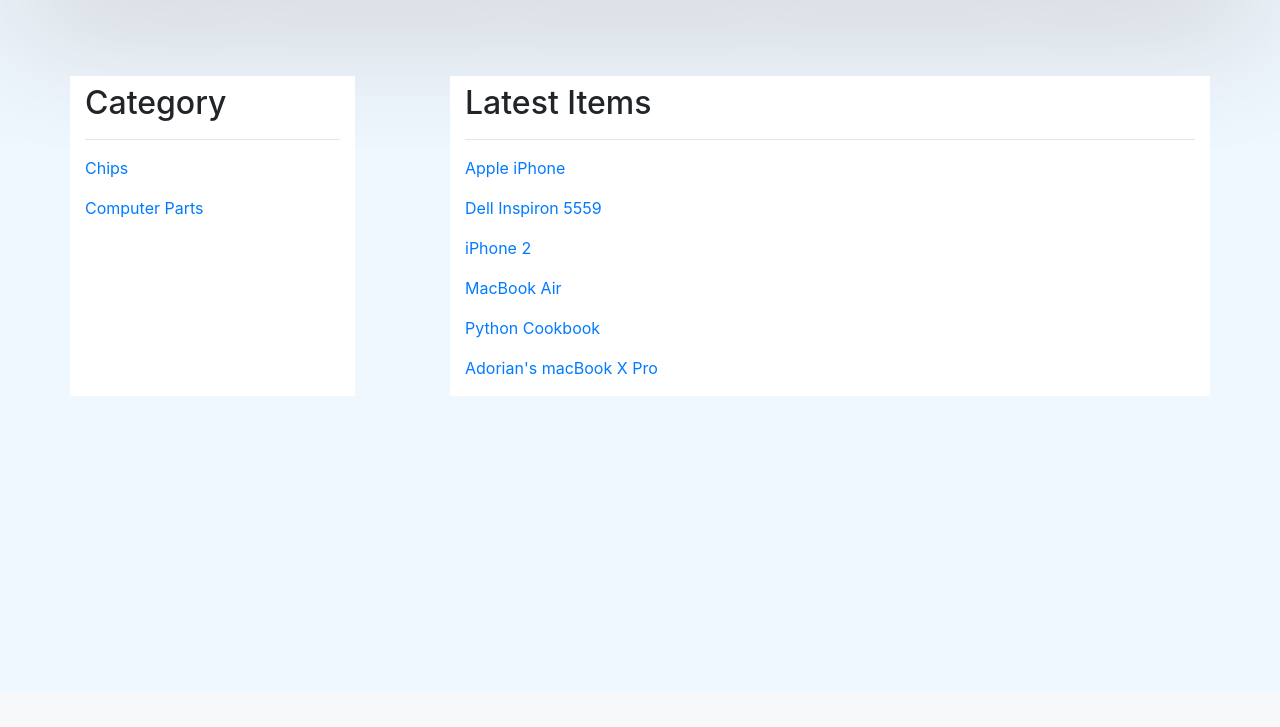
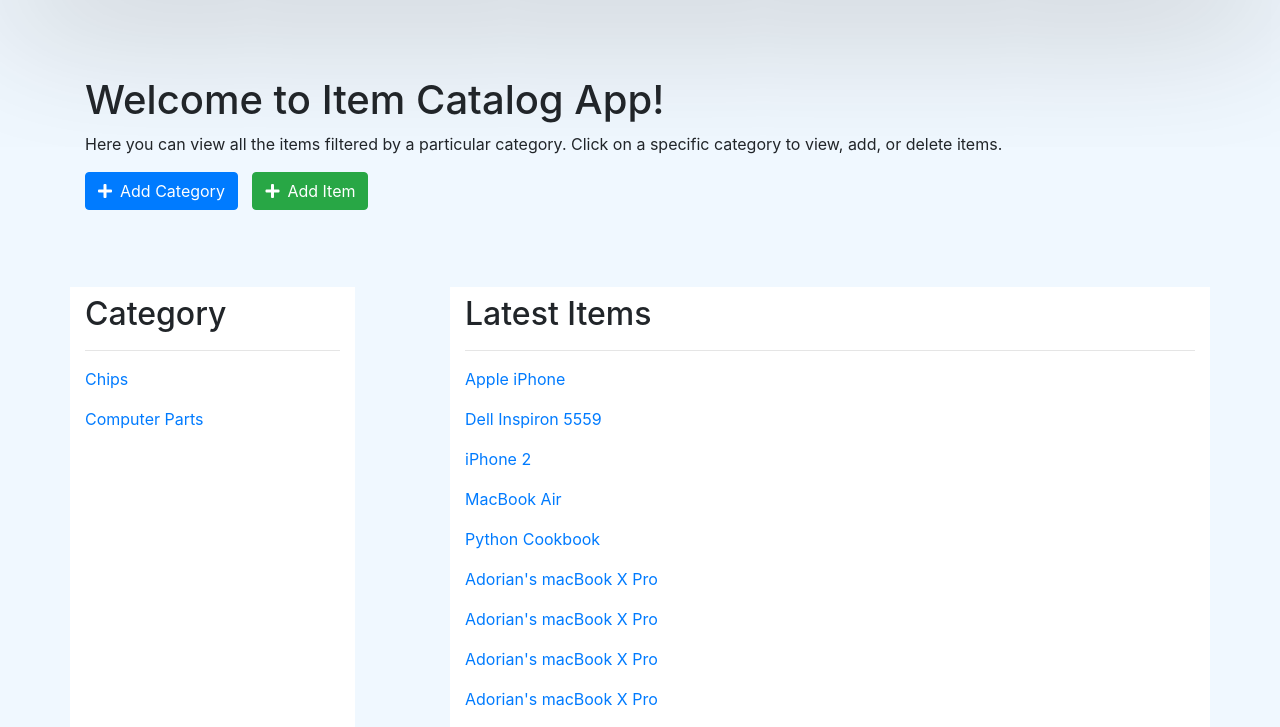
Before and after one commit to S-Dey/Udacity-Item-Catalog-Project, a Python web app: template templates/index.html in a window 1280 px wide. Shown: the part 108-835 px from the top of the page. Before the commit the page ends 483 px from the top, so only its background shows below. Run offline with Jinja, Linux system fonts and the light colour scheme; the template is opened without the code that fills it, so the values that code supplies are empty; some libraries are stand-ins or nearby versions.

Commit message:
Redesign index.html

```diff
--- a/templates/index.html
+++ b/templates/index.html
@@ -67,7 +67,23 @@
 
           </div>
 
-    </nav>
+      </nav>
+
+    <div class="container sections">
+      <div class="row">
+        <div class="col-md-12">
+            <h1>Welcome to Item Catalog App!</h1>
+            <p>Here you can view all the items filtered by a particular category. Click on a specific category to view, add, or delete items.
+            </p>
+        </div>
+      </div>
+      <div class="row">
+        <div class="col-md-12">
+          <button class="btn btn-primary"><i class="fas fa-plus text-and-icon"></i>Add Category</button>
+          <button class="btn btn-success" style="margin-left: 10px;"><i class="fas fa-plus text-and-icon"></i>Add Item</button>
+        </div>
+      </div>
+    </div>
 
     <div class="container sections">
             <div class="row">
@@ -87,6 +103,9 @@
                 <a href="#"><p>MacBook Air</p></a>
                 <a href="#"><p>Python Cookbook</p></a>
                 <a href="#"><p>Adorian's macBook X Pro</p></a>
+                <a href="#"><p>Adorian's macBook X Pro</p></a>
+                <a href="#"><p>Adorian's macBook X Pro</p></a>
+                <a href="#"><p>Adorian's macBook X Pro</p></a>
               </div>
             </div>
           </div>
```
